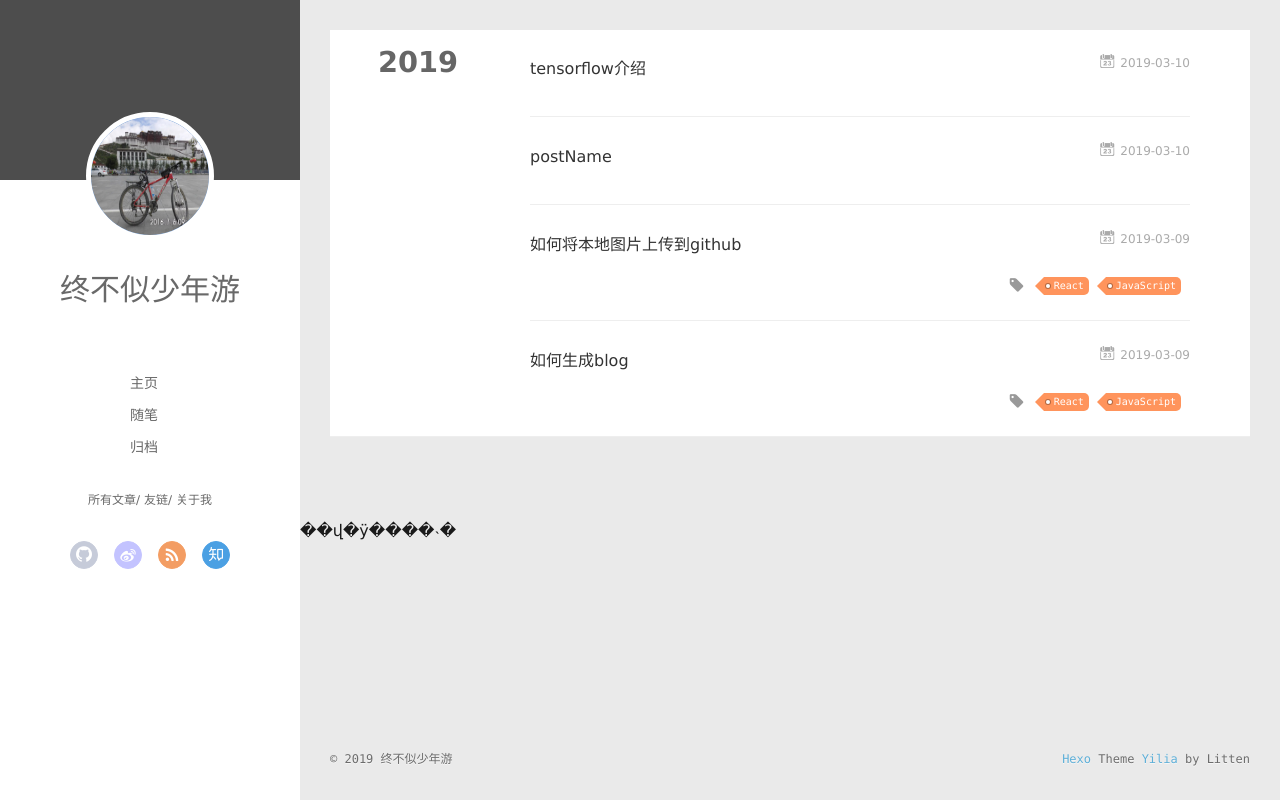
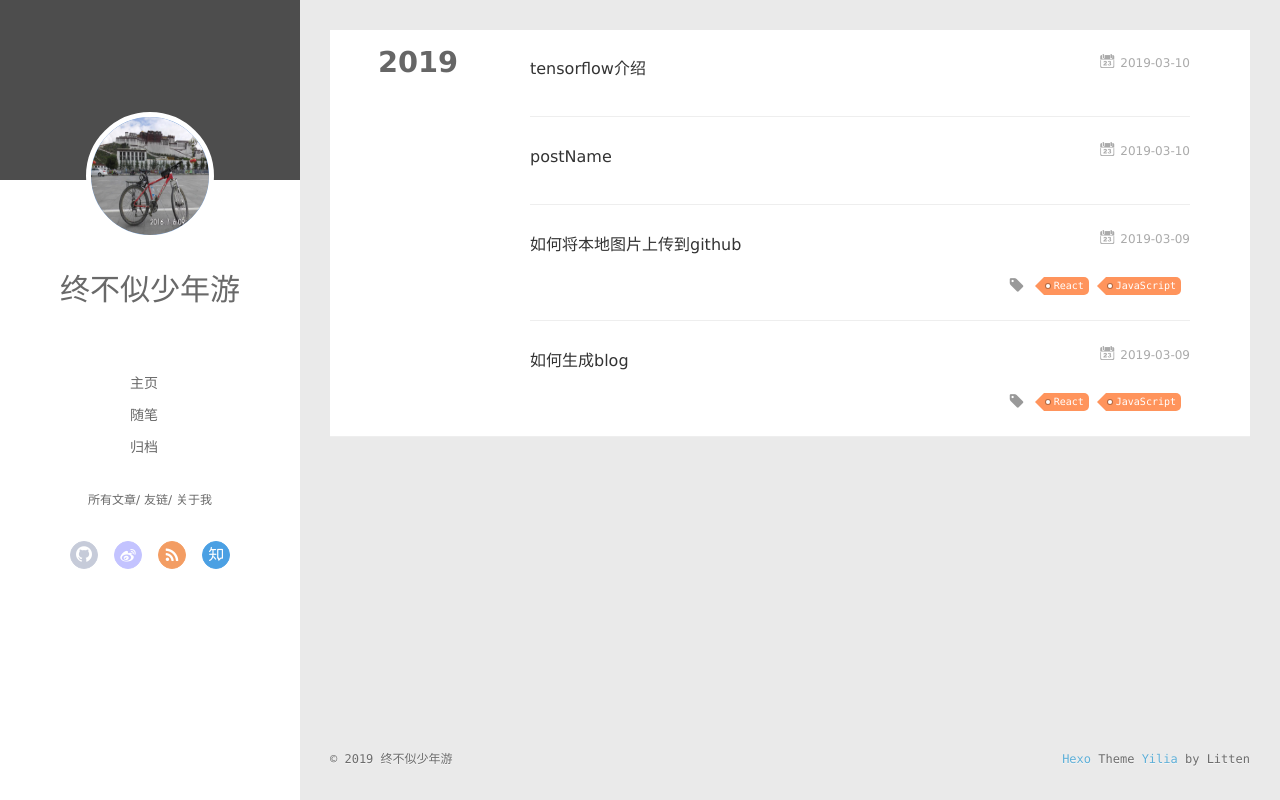
Before and after one commit to mrlightman5/mrlightman5.github.io, a plain HTML site: page archives/index.html in a window 1280 px wide. Drawn offline with Linux system fonts and the light colour scheme; some packages are replaced by stand-ins of ours; a script that the page names is missing; files whose address does not match are found by name.

Commit message:
Site updated: 2019-03-10 10:12:33

```diff
--- a/archives/index.html
+++ b/archives/index.html
@@ -327,10 +327,7 @@
     </div>
   </div>
 </footer>
-<script async src="//dn-lbstatics.qbox.me/busuanzi/2.3/busuanzi.pure.mini.js"></script>
-<span id="busuanzi_container_site_uv">
-  ��վ�ÿ���<span id="busuanzi_value_site_uv"></span>�˴�
-</span>
+
     </div>
     <script>
 	var yiliaConfig = {
```
Also changed, not shown: 2019/03/09/如何将本地图片上传至github中/index.html (+1 -4 lines), 2019/03/09/生成blog/index.html (+1 -4 lines), 2019/03/10/postName/index.html (+1 -4 lines), 2019/03/10/tensorflow介绍/index.html (+1 -4 lines), archives/2019/03/index.html (+1 -4 lines), archives/2019/index.html (+1 -4 lines), index.html (+1 -4 lines), tags/JavaScript/index.html (+1 -4 lines), tags/React/index.html (+1 -4 lines).
